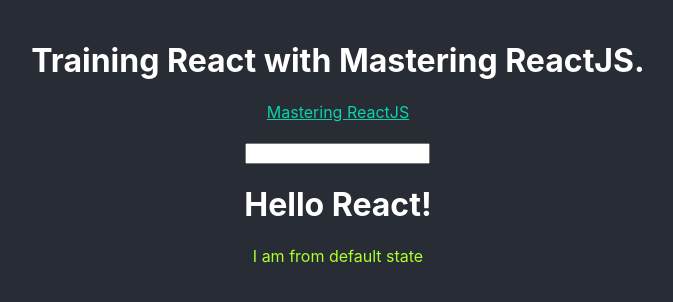
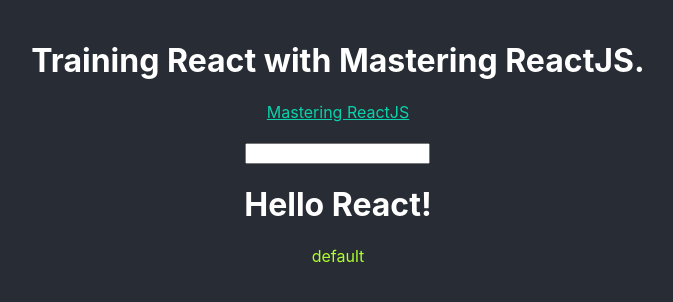
Before and after one commit to dandgerson/masterting-react, a React (Create React App) app: page / in a window 1280 px wide. Shown: the top 302 px of the page, without its empty margins (302-975 px from the left). Built offline with nearby package versions, Linux system fonts and the light colour scheme.

Commit message:
switch to ref

```diff
--- a/src/components/HelloReact.js
+++ b/src/components/HelloReact.js
@@ -3,16 +3,18 @@ import React, { useState } from 'react'
 import HelloMessage from './HelloMessage'
 
 const HelloReact = () => {
-  const [ state, setState ] = useState({ message: 'I am from default state' })
-
-  const updateMessage = e => {
-    setState({ message: e.target.value })
+  const [ state, setState ] = useState({ message: 'default' })
+  let $input = null
+  const updateMessage = () => {
+    console.log('updateMessage')
+    setState({ message: $input.value })
   }
   return (
     <div>
       <input
         type="text"
         onChange={updateMessage}
+        ref={elem => ($input = elem)}
         />
       <h1>Hello React!</h1>
       <HelloMessage message={state.message} />
```
